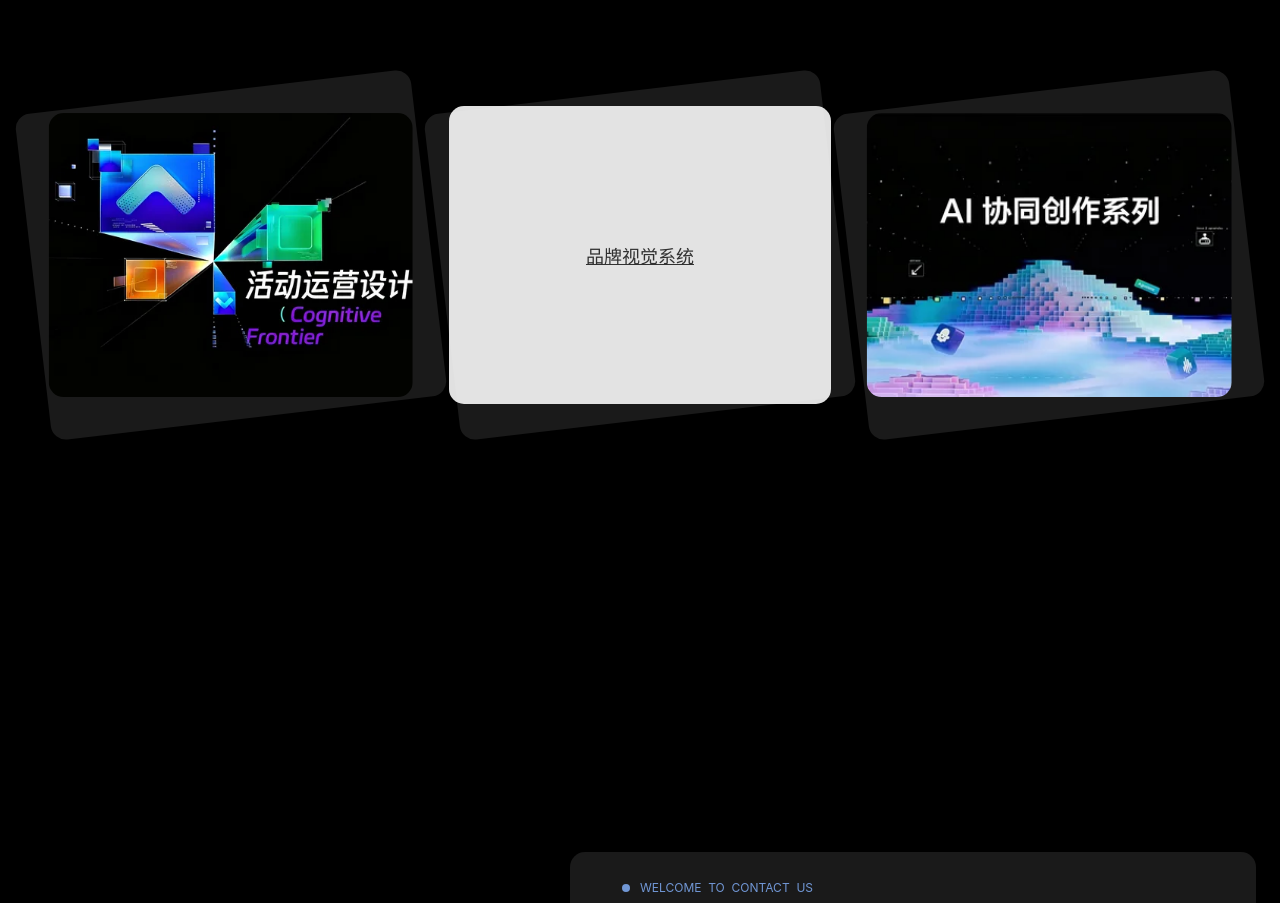
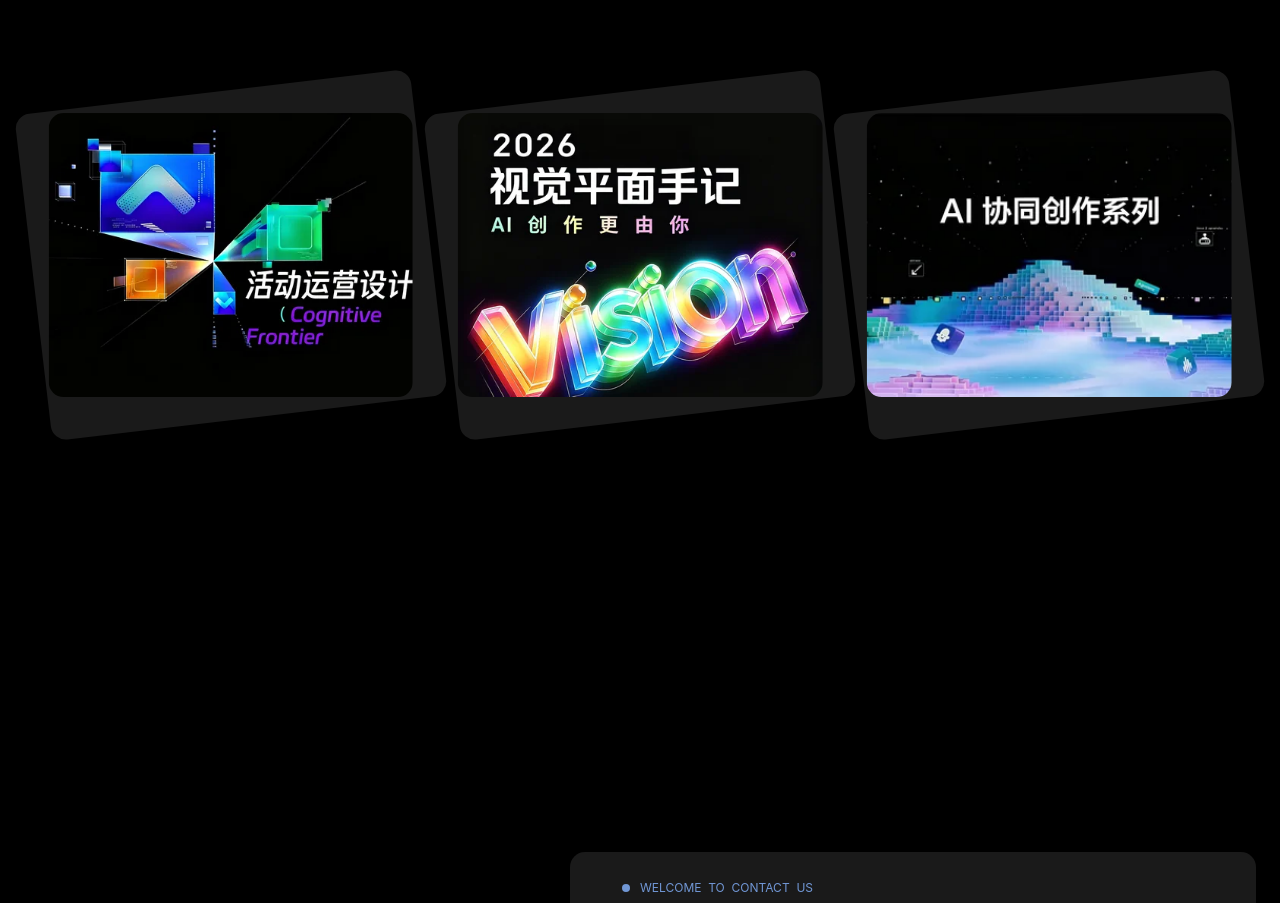
Before and after one commit to tzxsking/lihang, a React (Vite) app: page / in a window 1280 px wide. Shown: the part 2280-3183 px from the top of the page. Built offline with nearby package versions, Linux system fonts and the light colour scheme.

Commit message:
Add missing visual portfolio artwork

```diff
--- a/src/App.css
+++ b/src/App.css
@@ -467,6 +467,7 @@ main {
 
 .project-card--tilt-left::before,
 .project-card--tilt-right::before,
+.project-card--tilt-center::before,
 .project-card--neutral::before {
   position: absolute;
   z-index: 0;
@@ -497,7 +498,8 @@ main {
 }
 
 .project-card--tilt-left:hover img,
-.project-card--tilt-right:hover img {
+.project-card--tilt-right:hover img,
+.project-card--tilt-center:hover img {
   filter: brightness(1.06);
   transform: translate(-50%, -50%) rotate(-6.73deg);
 }
--- a/src/App.jsx
+++ b/src/App.jsx
@@ -68,10 +68,12 @@ const projects = [
     className: 'project-card project-card--tilt-left',
   },
   {
-    title: '品牌视觉系统',
-    image: null,
+    title: '视觉平面手记',
+    image: 'project-visual',
+    width: 960,
+    height: 748,
     category: 'visual',
-    className: 'project-card project-card--neutral',
+    className: 'project-card project-card--tilt-center',
   },
   {
     title: 'AI 协同创作系列',
```
Also changed, not shown: public/assets/optimized/home/project-visual-480.webp (added), public/assets/optimized/home/project-visual-960.webp (added), 6 other files (tests, documents, lock files or other folders).
